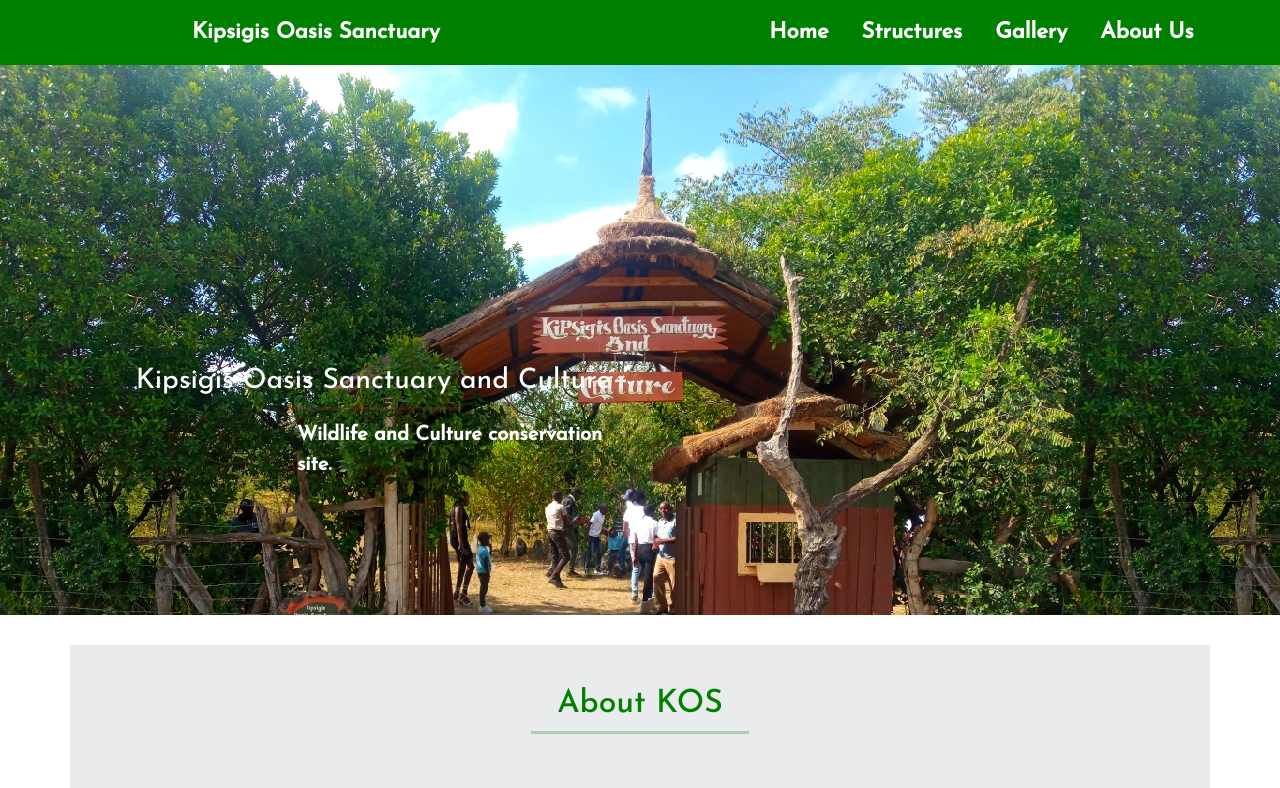
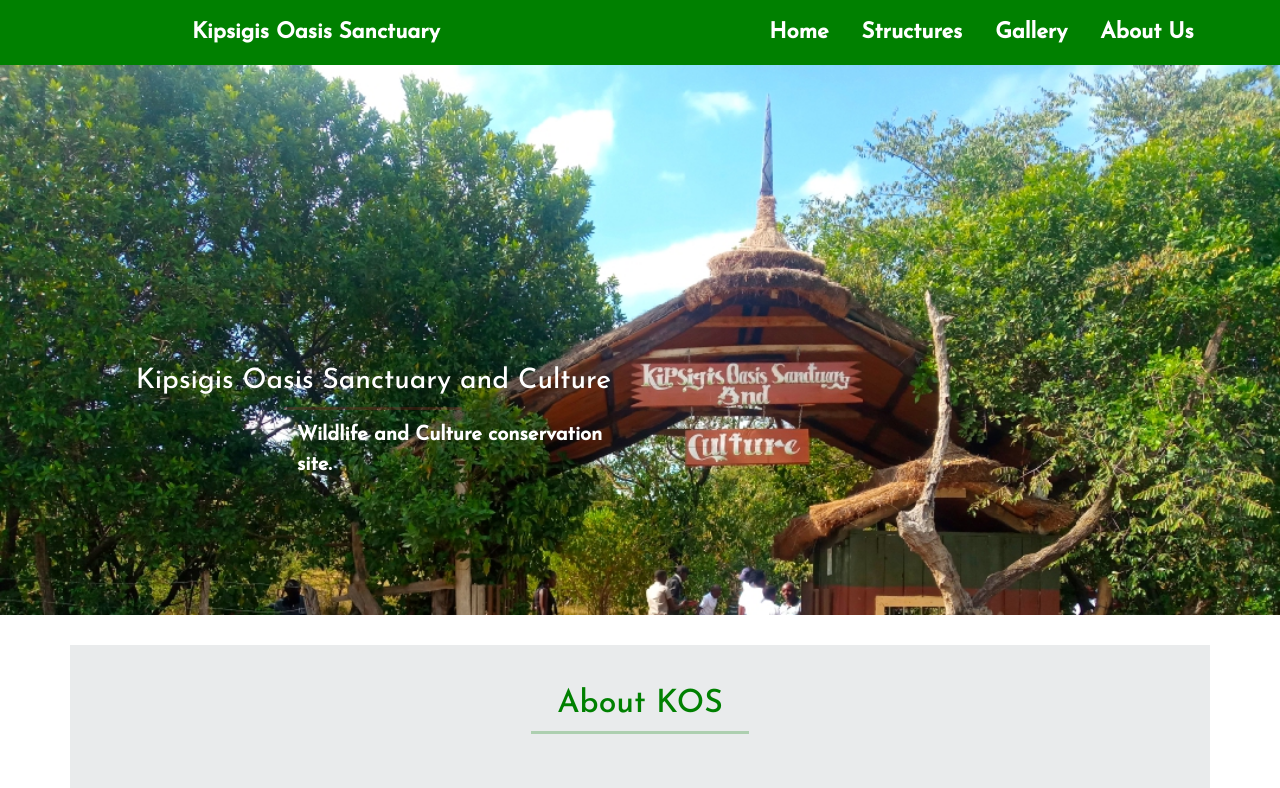
Before and after one commit to Vitalis-Kirui/Kipsigis-Sanctuary-Oasis, an Angular app: page / in a window 1280 px wide. Shown: the top 788 px of the page. Built offline with nearby package versions, Linux system fonts and the light colour scheme.

Commit message:
making changes on background image styles

```diff
--- a/src/app/Components/home/home.component.css
+++ b/src/app/Components/home/home.component.css
@@ -16,6 +16,10 @@
 .introRow{
     height: 550px;
     background: url("/assets/images/home/Gate-bg.jpg") fixed;
+    background-size:cover ;
+    background-repeat: no-repeat;
+    /* width: 100%;
+    height: auto; */
 }
 
 .introduction{
```
